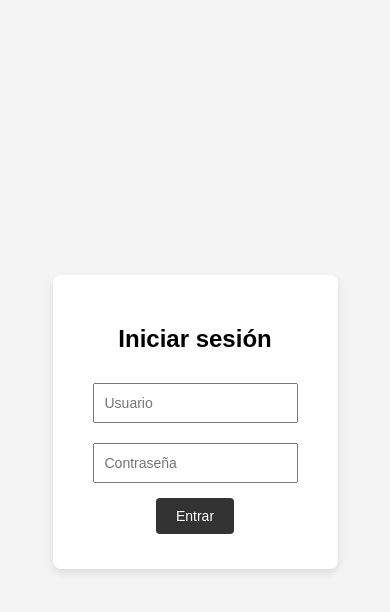
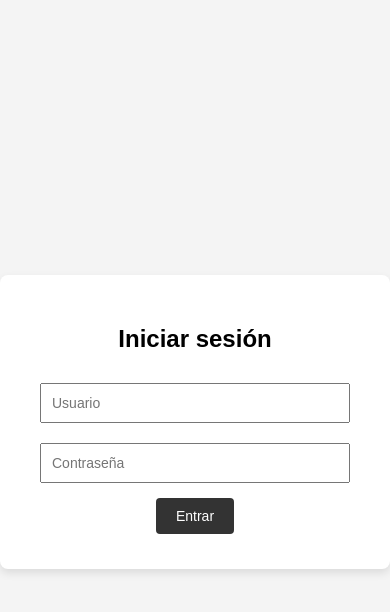
Before and after one commit to CoordinadorPG/bd_RRHH, a Flask app: page /login in a window 390 px wide. Shown: the top 612 px of the page. Run offline with Flask 3, Linux system fonts and the light colour scheme.

Commit message:
Update login.html
Login con responsive

```diff
--- a/templates/login.html
+++ b/templates/login.html
@@ -2,6 +2,7 @@
 <html lang="es">
 <head>
   <meta charset="UTF-8">
+  <meta name="viewport" content="width=device-width, initial-scale=1.0">
   <title>Login</title>
   <link rel="stylesheet" href="{{ url_for('static', filename='estilos.css') }}">
 </head>
@@ -12,8 +13,8 @@
       <p class="error">{{ error }}</p>
     {% endif %}
     <form method="post" action="/login">
-      <input type="text" name="username" placeholder="Usuario" required><br>
-      <input type="password" name="password" placeholder="Contraseña" required><br>
+      <input type="text" name="username" placeholder="Usuario" required>
+      <input type="password" name="password" placeholder="Contraseña" required>
       <button type="submit">Entrar</button>
     </form>
   </div>
```
